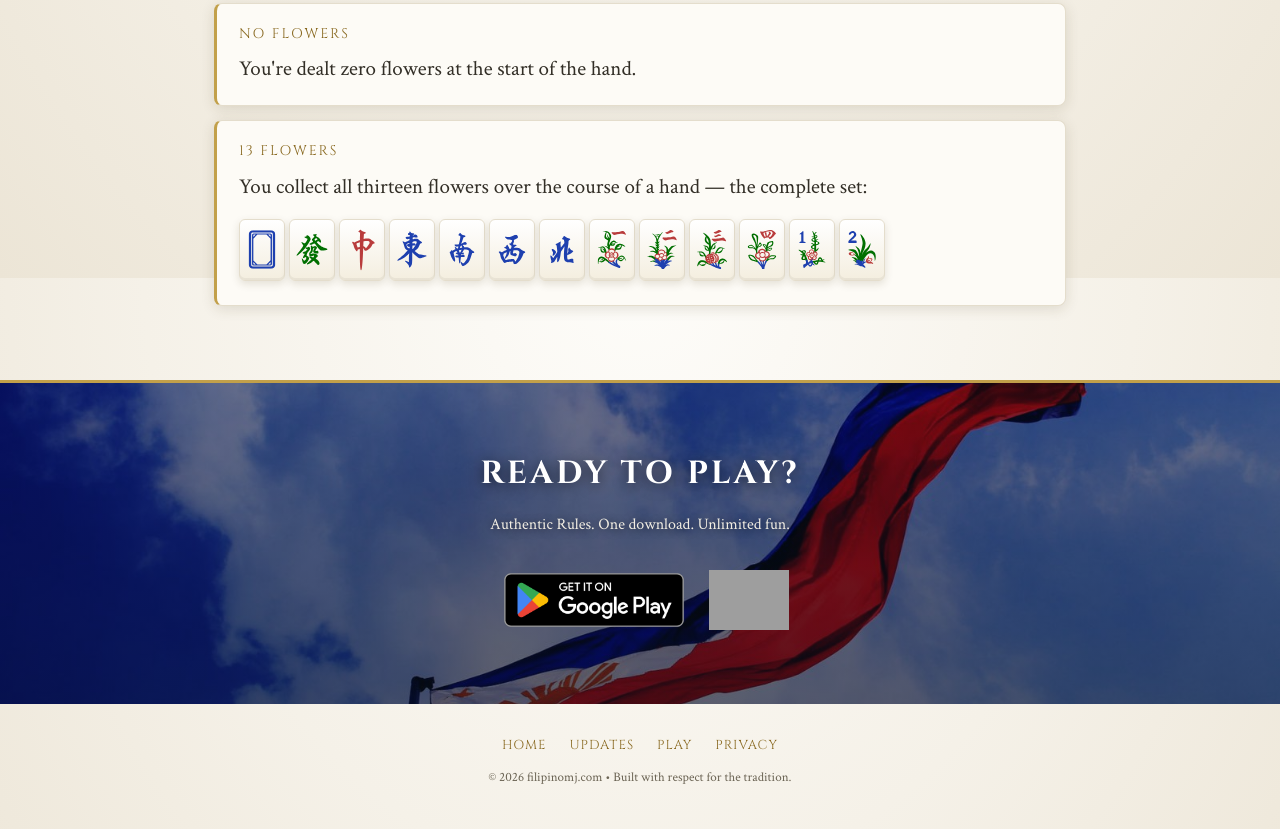
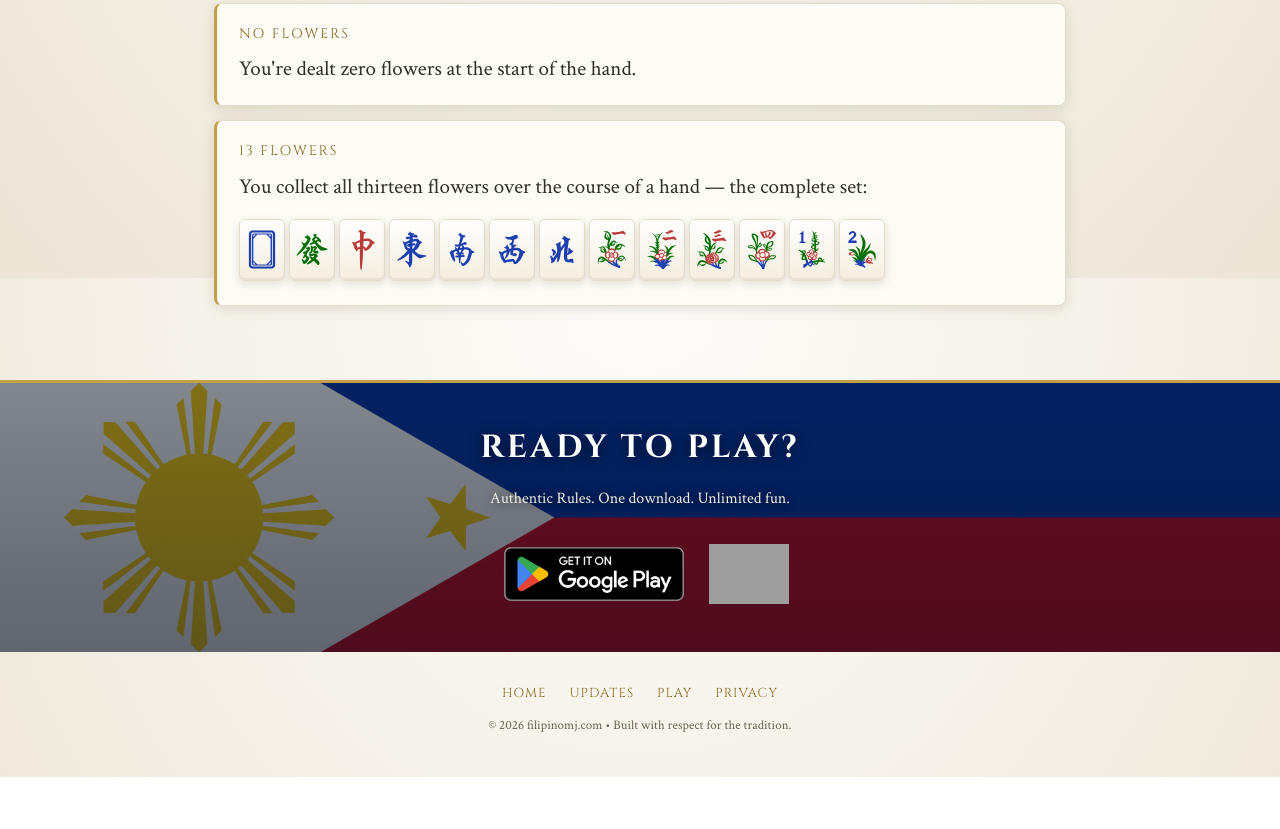
Before and after one commit to andrew-andrada/filipinomj-site, a plain HTML site: page how-to-play.html in a window 1280 px wide. Shown: the part 6122-6951 px from the top of the page. After the commit the page ends 6899 px from the top, so only its background shows below. Drawn offline with Linux system fonts and the light colour scheme; grey boxes are pictures that could not be loaded.

Commit message:
CTA banner: use flat flag PNG, shorter band, drop old flag assets
- Use the official flat Filipino flag PNG (Images/Flag_of_the_Philippines.png)
  as the CTA banner background on the landing, rules, and updates pages.
- Reduce the banner padding so the band is shorter.
- Remove the now-unused hand-drawn ph-flag.svg and the waving-flag photo.

Co-Authored-By: Claude Opus 4.8 <noreply@anthropic.com>

```diff
--- a/how-to-play.html
+++ b/how-to-play.html
@@ -306,9 +306,9 @@ section.rule h3{
 /* CTA band */
 .cta-band{
   position:relative;
-  background:var(--ph-blue) url('Images/ph-flag-waving.jpg') center/cover no-repeat;
+  background:var(--ph-blue) url('Images/Flag_of_the_Philippines.png') center/cover no-repeat;
   border-top:3px solid var(--gold);
-  padding:64px 24px;
+  padding:38px 24px;
   text-align:center;
   margin-top:40px;
   overflow:hidden;
```
Also changed, not shown: index.html (+2 -2 lines), updates.html (+2 -2 lines), Images/Flag_of_the_Philippines.png (added), Images/ph-flag-waving.jpg (deleted), Images/ph-flag.svg (deleted).
